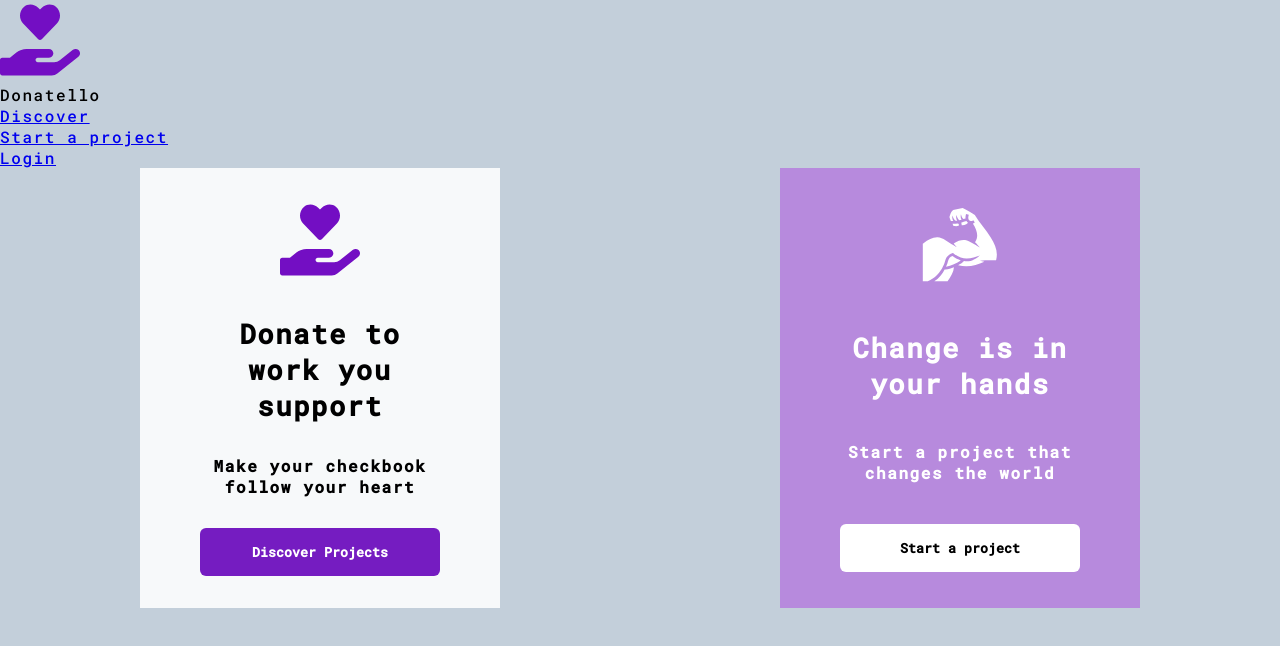
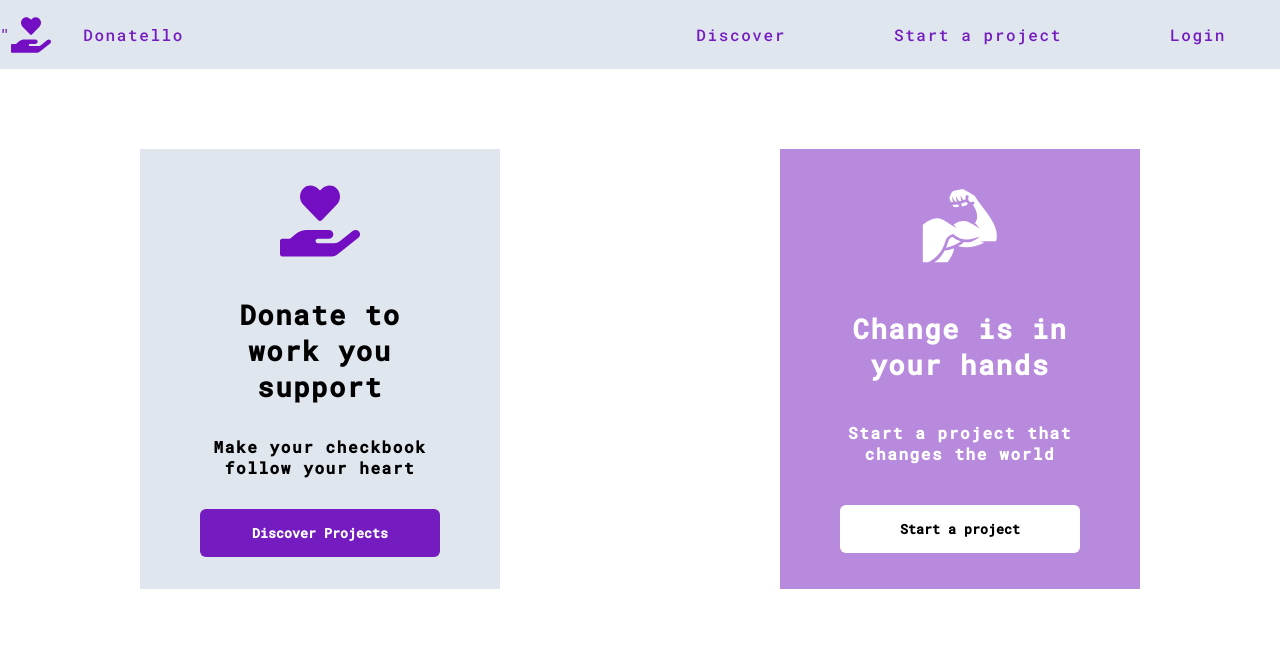
Before and after one commit to Reinoptland/donatello-frontend, a React (Create React App) app: page /login in a window 1280 px wide. Shown: the top 646 px of the page. Built offline with nearby package versions, Linux system fonts and the light colour scheme.

Commit message:
acompleted the navbar and added scss

```diff
--- a/src/App.js
+++ b/src/App.js
@@ -9,6 +9,20 @@ function App() {
   return (
     <>
         <Nav/>
+        <Switch>
+            <Route path='/discover'>
+
+            </Route>
+
+            <Route path='/start-project'>
+
+            </Route>
+
+            <Route path='/login'>
+
+            </Route>
+
+        </Switch>
 
 
 
--- a/src/_colors.scss
+++ b/src/_colors.scss
@@ -1,6 +1,6 @@
 $lightPurple: #b78add;
 $darkPurple: #751cc1;
-$lightGrey: #c3cfda;
-$darkGrey: #f7f9fa;
+$darkGrey: #c3cfda;
+$lightGrey: #dfe6ed;
 $white: white;
 $black: black;
--- a/src/components/CallToAction.scss
+++ b/src/components/CallToAction.scss
@@ -16,7 +16,7 @@
   padding: $medium;
 
   &--white {
-    background-color: $darkGrey;
+    background-color: $lightGrey;
     color: $black;
   }
 
--- a/src/components/Nav.js
+++ b/src/components/Nav.js
@@ -7,41 +7,41 @@ import {FaHandHoldingHeart} from "react-icons/fa";
 function Nav() {
     return (
         <>
-            <div className="nav__left">
-                <FaHandHoldingHeart
-                    style={{color: "#730ec3", fontSize: "5em"}}
-                />
-                <div className="nav__logo"> Donatello</div>
-            </div>
+            <div className="navbar">
 
-            <div className="nav__right">
-                <ul>
+                <div className="nav__logo"> "
+                    <FaHandHoldingHeart
+                    style={{color: "#730ec3", fontSize: "2.5em"}}
+                    className="nav__logo--icon"
+                    />
+
+                    Donatello</div>
+
+                <ul className="nav__links">
                     <NavLink
                         to='/discover'
-                        className="nav__link--item"
                         activeClassName="selected"
                     >
-                        <li className="nav__link--text">Discover</li>
+                        <li className="nav__item">Discover</li>
                     </NavLink>
 
                     <NavLink
                         to='/start-project'
-                        className="nav__link--item"
                         activeClassName="selected"
                     >
-                        <li className="nav__link--text">Start a project</li>
+                        <li className="nav__item">Start a project</li>
                     </NavLink>
 
                     <NavLink
                         to='/login'
-                        className="nav__link--item"
                         activeClassName="selected"
                     >
-                        <li className="nav__link--text">Login</li>
+                        <li className="nav__item">Login</li>
                     </NavLink>
-
                 </ul>
             </div>
+
+
         </>
 
     );
--- a/src/components/Nav.scss
+++ b/src/components/Nav.scss
@@ -0,0 +1,33 @@
+@import "../colors";
+
+.navbar {
+  background-color: $lightGrey;
+  display: flex;
+  justify-content: space-between;
+  align-content: center;
+  margin-bottom: 5rem;
+
+}
+
+.nav__logo {
+  display: flex;
+  color: $darkPurple;
+  align-items: center;
+
+  &--icon {
+    margin-right: 2rem;
+  }
+}
+
+.nav__links {
+ list-style: none;
+  display: flex;
+}
+
+.nav__item {
+  display: inline-block;
+  padding: 0 30px;
+  text-decoration: none;
+  color: $darkPurple;
+  margin: 1.5rem;
+}
--- a/src/index.scss
+++ b/src/index.scss
@@ -9,7 +9,7 @@
 
 body {
   font-family: "Roboto Mono", monospace;
-  background-color: $lightGrey;
+  background-color: $white;
   letter-spacing: 0.1rem;
 }
 
```
